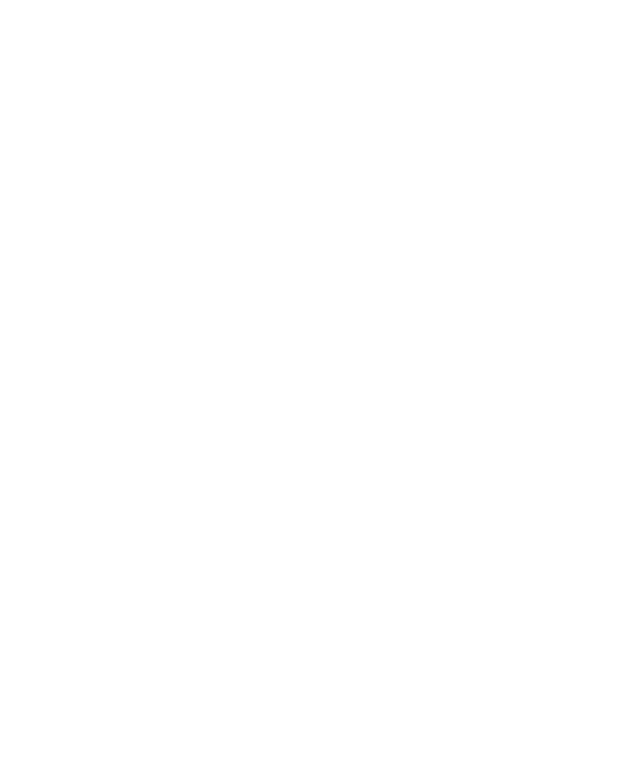
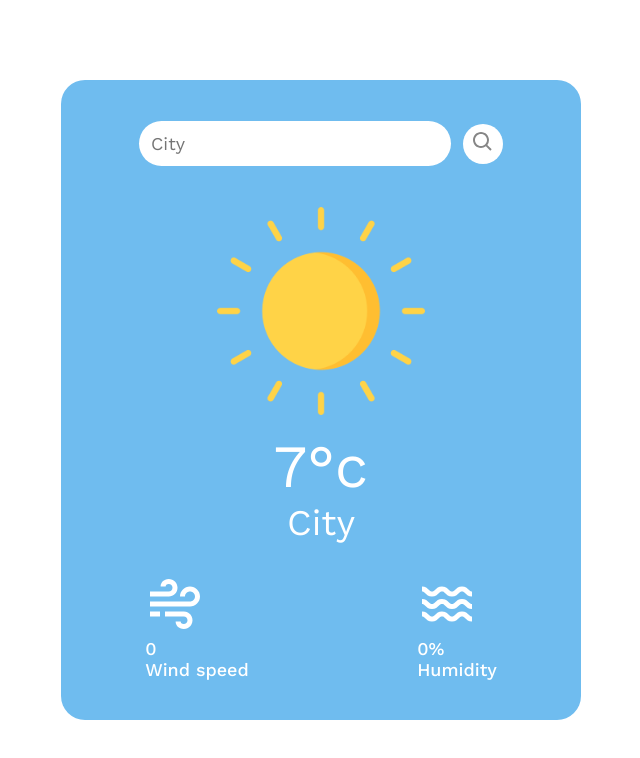
Before and after one commit to JuanFelipeRomero/Weather_app, a plain HTML site: page public/index.html in a window 1280 px wide. Shown: the whole page, without its empty margins (319-959 px from the left). Drawn offline with nearby package versions, Linux system fonts and the light colour scheme; no server answers.

Commit message:
Interfaz finalizada y lista para implementar JavaScript

```diff
--- a/public/index.html
+++ b/public/index.html
@@ -4,9 +4,44 @@
     <meta charset="UTF-8">
     <meta name="viewport" content="width=device-width, initial-scale=1.0">
     <title>Weather app</title>
-    <link rel="stylesheet" href="../assets/styles.css">
+    <link rel="stylesheet" href="../src/assets/styles.css">
 </head>
 <body>
+    <main class="main">
+        <section class="app">
+            <form action="" class="app__form">
+                <input type="text" id="cityInput" class="app_form_input" placeholder="City">
+                <button class="app__form_search-button">
+                    <img src="../src/assets/logos/search.svg" alt="">
+                </button>
+            </form>
+
+            <div class="app__main-information">
+                <figure class="app__main-information__figure">
+                    <img src="../src/assets/images/sun.png" alt="image" class="app__main-information__image">
+                </figure>
+                <div class="app__main-information__texts">
+                    <p class="app__main-information__degrees">7°c</p>
+                    <p class="app__main-information__city">City</p>
+                </div>
+            </div>
+
+            <div class="app__second-information__container">
+                <div class="app__second-information">
+                    <img src="../src/assets/logos/wind.svg" alt="Wind" class="app__second-information__wind--image">
+                    <p class="app__second-information__wind--value">0</p>
+                    <p class="app__second-information__wind--subtitle">Wind speed</p>
+                </div>
+                <div class="app__second-information">
+                    <img src="../src/assets/logos/humidity.svg" alt="" class="app__second-information__humidity--image">
+                    <p class="app__second-information__humidity--value">0%</p>
+                    <p class="app__second-information__humidity--subtitle">Humidity</p>
+                </div>
+            </div>
+        </section>
+    </main>
+
+    <script src="../src/main.js"></script>
 
 </body>
 </html>
--- a/src/assets/styles.css
+++ b/src/assets/styles.css
@@ -1,12 +1,10 @@
 @import url('https://fonts.googleapis.com/css2?family=Work+Sans:wght@100..900&display=swap');
 
 :root {
-    --work-sans: <uniquifier> {
-      font-family: "Work Sans", sans-serif;
-      font-optical-sizing: auto;
-      font-weight: <weight>;
-      font-style: normal;
-    }
+    --work-sans:"Work Sans", "sans-serif";
+    --lightGray: #a3a3a3;
+    --darkGray: #404040;
+    --lightBlue: #6fbcef;
 }
 
 * {
@@ -17,3 +15,104 @@
 body {
     font-family: var(--work-sans);
 }
+
+/*Styles*/
+
+.main {
+    width: 100%;
+    height: 100vh;
+    display: flex;
+    justify-content: center;
+    align-items: center;
+}
+
+.app{
+    background-color: var(--lightBlue);
+    width: 520px;
+    height: 640px;
+    border-radius: 24px;
+    display: flex;
+    flex-direction: column;
+    justify-content: space-around;
+}
+
+.app__form{
+    margin: auto;
+    width: 100%;
+    display: flex;
+    align-items: center;
+    justify-content: center;
+    gap: 12px;
+}
+
+.app_form_input{
+    border: none;
+    width: 60%;
+    padding: 12px;
+    border-radius: 32px;
+    font-family: var(--work-sans);
+    font-size: large;
+}
+
+.app__form_search-button {
+    border: none;
+    background-color: white;
+    width: 40px;
+    height: 40px;
+    border-radius: 50%;
+}
+
+/*Styles main information*/
+
+.app__main-information{
+    display: flex;
+    flex-direction: column;
+    align-items: center;
+}
+
+.app__main-information__figure {
+    width: 100%;
+    margin-bottom: 16px;
+}
+
+.app__main-information__image {
+    width: 40%;
+    margin: auto;
+    display: block;
+}
+
+.app__main-information__texts {
+    text-align: center;
+    color: white;
+}
+
+.app__main-information__degrees {
+    font-size: 60px;
+}
+
+.app__main-information__city {
+    font-size: 36px;
+}
+
+/*Styles secondaty information*/
+
+.app__second-information__container {
+    width: 100%;
+    display: flex;
+    padding: 30px 0px 40px 0px ;
+    align-items: center;
+    justify-content: space-around;
+}
+
+.app__second-information {
+    display: flex;
+    flex-direction: column;
+    color: white;
+    font-weight: 500;
+    font-size: large;
+}
+
+.app__second-information > img {
+    width: 60px;
+    margin-bottom: 4px;
+}
--- a/src/main.js
+++ b/src/main.js
@@ -0,0 +1,11 @@
+
+let ciudad = 'colombia';
+const APIKey = "002c80ba9337129922ef5eb115e061e5";
+const url = `https://api.openweathermap.org/data/2.5/weather?q=${ciudad}&appid=${APIKey}`;
+
+fetch(url) //conectar con el server
+    .then(response => response.json()) //Procesar la respuesta y convertirla en JSON
+    .then(data => {
+        console.log(data);
+    })
+    .catch(error => console.log("Error: ",error));
```
Also changed, not shown: src/api/weatherAPI.js (line endings or trailing spaces), src/assets/images/cloudly.png (added), src/assets/images/rain.png (added), src/assets/images/sun.png (added), src/assets/logos/humidity.svg (added), src/assets/logos/search.svg (added), src/assets/logos/wave.svg (added), src/assets/logos/wind.svg (added), 3 other files.
